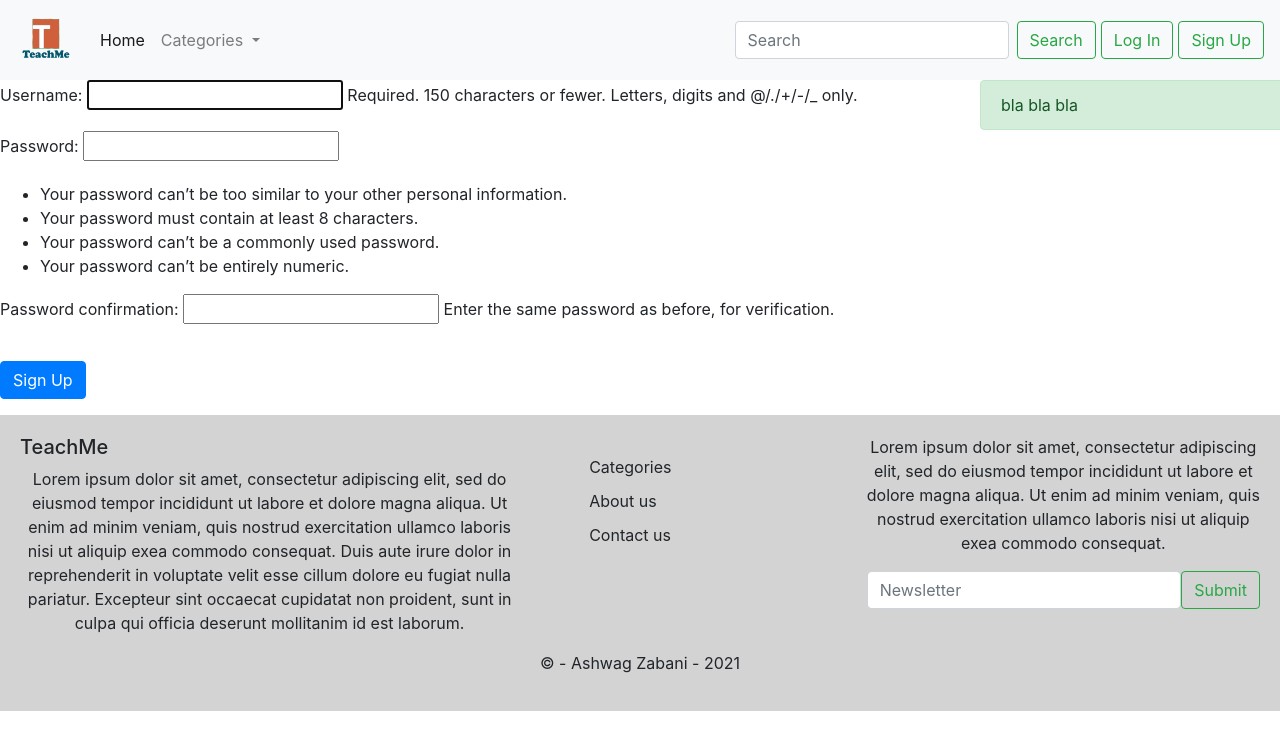
After one commit to ashwagzabani/TeachMe, a Django app: page /register/ in a window 1280 px wide. The commit adds this page. Shown: the top 750 px of the page. Run offline with Django 3.2, Linux system fonts and the light colour scheme; data that the repository does not hold is empty; some libraries are stand-ins or nearby versions.

Commit message:
code a registeration form

```diff
--- /dev/null
+++ b/platform_app/static/toaster.css
@@ -0,0 +1,29 @@
+.toaster{
+    width: 300px;
+    display: block;
+    position: absolute !important;
+    right: 0;
+    z-index: 2;
+    animation: showToggle 3s;
+}
+
+.toaster .alert{
+    width: 100%;
+    position: fixed;
+}
+
+@keyframes show {
+    0%   {right: -1000px ;}
+    /* 25%  {background-color:yellow; left:200px; top:0px;} */
+    100%  {right:10px; animation: hide 3s 5s;}
+    /* 75%  {background-color:green; left:0px; top:200px;} */
+    /* 100% {background-color:red; right: -1000px ;} */
+}
+
+@keyframes hide {
+    /* 0%   { display: block ; background-color:red; right: -1000px ;} */
+    /* 25%  {background-color:yellow; left:200px; top:0px;} */
+     /* 50%  {background-color:blue; right:0px;} */
+    /* 75%  {background-color:green; left:0px; top:200px;} */
+    100% {right: -1000px ;}
+}
--- a/platform_app/templates/base.html
+++ b/platform_app/templates/base.html
@@ -4,6 +4,7 @@
 
 <head>
     <title>Home</title>
+    <link href="{% static 'toaster.css' %}" rel="stylesheet" type="text/css" />
     <link href="{% static 'btn.css' %}" rel="stylesheet" type="text/css" />
     <link href="{% static 'base.css' %}" rel="stylesheet" type="text/css" />
     <link rel="stylesheet" href="https://maxcdn.bootstrapcdn.com/bootstrap/4.0.0/css/bootstrap.min.css"
@@ -57,6 +58,19 @@
         </div>
     </nav>
 
+    {% if messages %}
+    {% for message in messages %}
+    <div class="alert alert-success toaster">
+        {{ message }}
+    </div>
+    {% endfor %}
+    {% endif %}
+    <div class="toaster">
+        <div class="alert alert-success">
+            bla bla bla
+        </div>
+    </div>
+
     {% block content %}{% endblock %}
 
     <div class="footer">
--- /dev/null
+++ b/platform_app/templates/users/register.html
@@ -0,0 +1,17 @@
+{% extends 'base.html'%}
+{% load static %}
+{% block content%}
+
+<div class="content-section">
+    <form method="POST">
+        {% csrf_token %}
+        <fieldset class="form-group">
+            {{ form.as_p }}
+        </fieldset>
+        <div class="form-group">
+            <button class="btn btn-primary" type="submit">Sign Up</button>
+        </div>
+    </form>
+</div>
+
+{% endblock %}
--- a/platform_app/urls.py
+++ b/platform_app/urls.py
@@ -5,7 +5,7 @@ from . import views
 urlpatterns = [
     path('', views.index, name='index'),
     path('logIn/', views.log_in, name='log_in'),
-    path('signUp/', views.sign_up, name='sign_up'),
+    path('register/', views.register, name='register'),
     path('courses-list/', views.courses_list, name='courses_list'),
     path('category/', views.category_courses_list, name='category_courses_list'),
 ]
--- a/platform_app/views.py
+++ b/platform_app/views.py
@@ -1,7 +1,9 @@
 # main_app/views.py
-from django.shortcuts import render
+from django.shortcuts import render, redirect
 from django.http import HttpResponse
 from .models import *
+from django.contrib.auth.forms import UserCreationForm
+from django.contrib import messages
 
 
 def index(request):
@@ -13,8 +15,17 @@ def log_in(request):
     return render(request, 'index.html', {"title": "Log In"})
 
 
-def sign_up(request):
-    return render(request, 'index.html', {"title": "Sign Up"})
+def register(request):
+    if request.method == 'POST':
+        form = UserCreationForm(request.POST)
+        if form.is_valid():
+            username = form.cleaned_data.get('username')
+            messages.success(
+                request, f'Account created successfully for {username} .')
+            return redirect('index')
+    else:
+        form = UserCreationForm()
+    return render(request, 'users/register.html', {"form": form})
 
 
 def courses_list(request):
```
